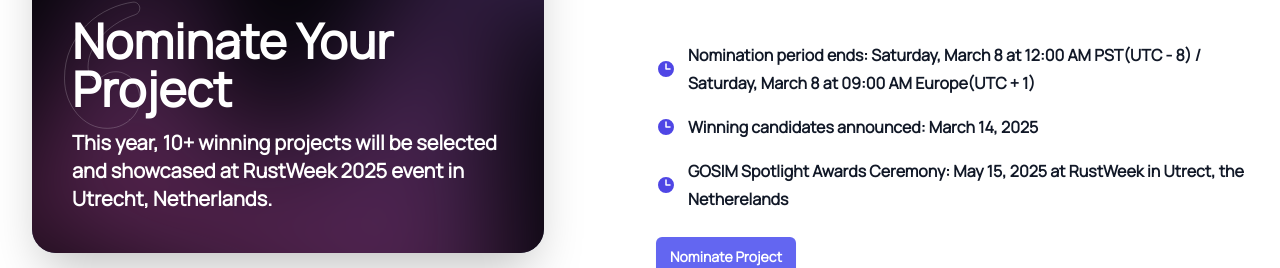
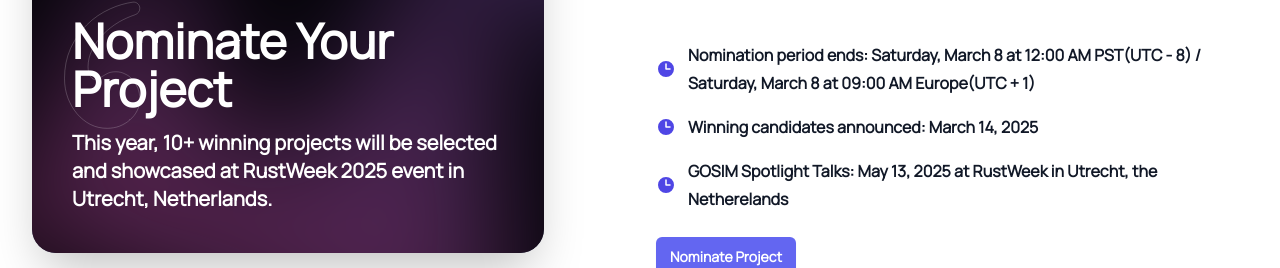
Before and after one commit to gosimfoundation/gosim-spotlight, a Vue app: page / in a window 1280 px wide. Shown: the part 4539-4807 px from the top of the page. Built offline with nearby package versions, Linux system fonts and the light colour scheme.

Commit message:
update wording and date

```diff
--- a/src/components/NominateProjectSection.vue
+++ b/src/components/NominateProjectSection.vue
@@ -67,6 +67,6 @@
 const requirements = [
   'Nomination period ends: Saturday, March 8 at 12:00 AM PST(UTC - 8) / Saturday, March 8 at 09:00 AM Europe(UTC + 1)',
   'Winning candidates announced: March 14, 2025',
-  'GOSIM Spotlight Awards Ceremony: May 15, 2025 at RustWeek in Utrect, the Netherelands'
+  'GOSIM Spotlight Talks: May 13, 2025 at RustWeek in Utrecht, the Netherelands'
 ]
 </script>
```
